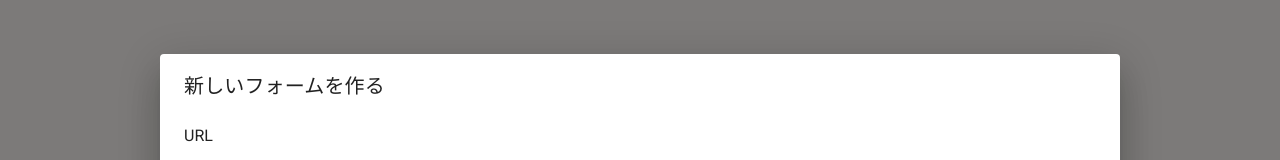
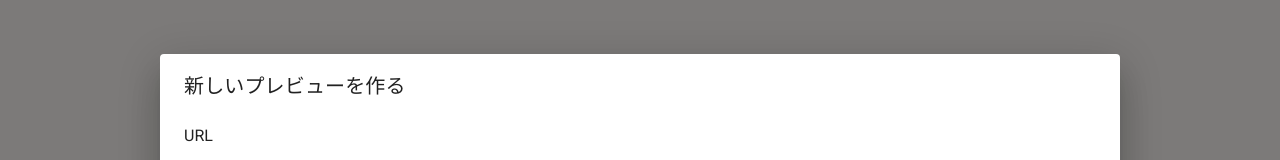
Before and after one commit to cobaltbluesky/thirano, a React (Create React App) app: page / in a window 1280 px wide. Both pictures are taken after a click on the button 1207 px from the left and 727 px from the top of the page. Shown: the part 189-349 px from the top of the page. Built offline with nearby package versions, Linux system fonts and the light colour scheme.

Commit message:
bug fixed

```diff
--- a/src/components/Popup.js
+++ b/src/components/Popup.js
@@ -40,7 +40,7 @@
       fullWidth={true}
       maxWidth={"md"}
     >
-      <DialogTitle id="form-dialog-title">新しいフォームを作る</DialogTitle>
+      <DialogTitle id="form-dialog-title">新しいプレビューを作る</DialogTitle>
       <DialogContent>
         <dialogContentText>URL</dialogContentText>
         <TextField
```
